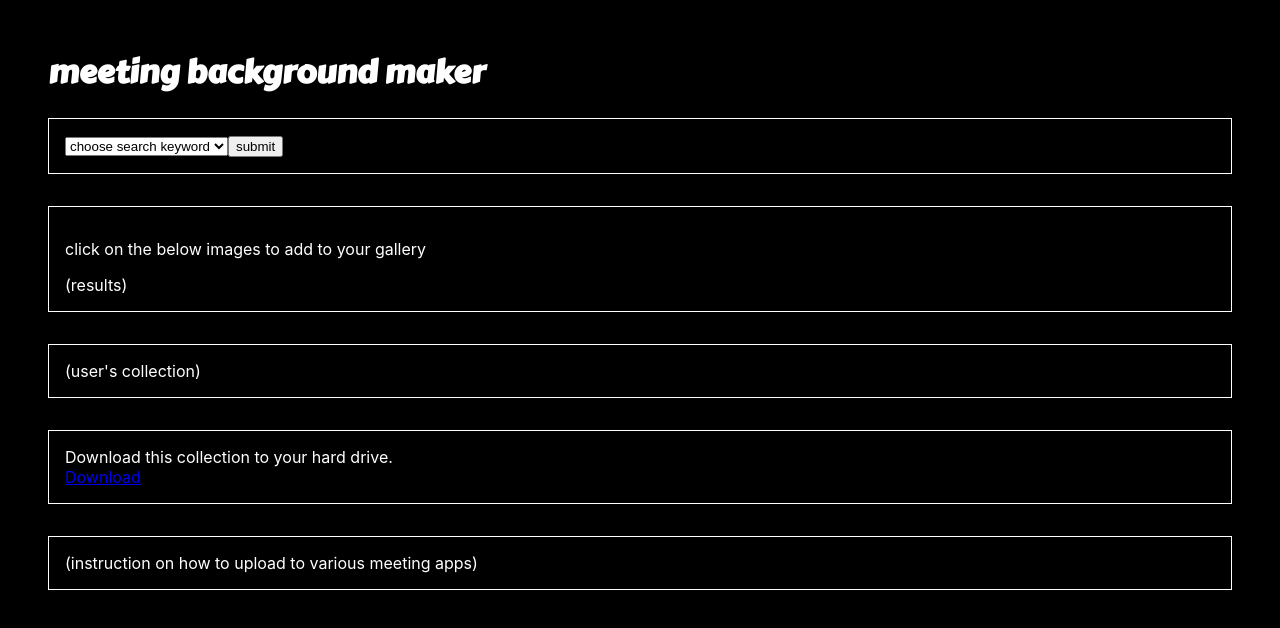
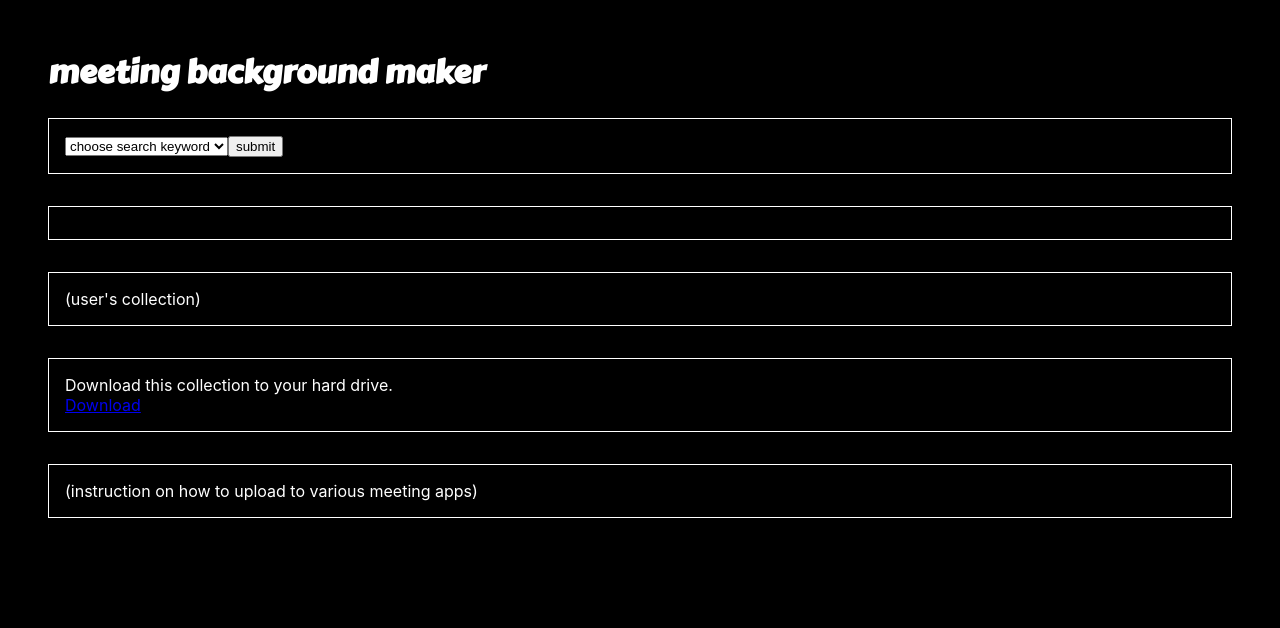
Before and after one commit to snphillips/meeting-background-maker-client, a React (Create React App) app: page / in a window 1280 px wide. Shown: the top 628 px of the page. Built offline with nearby package versions, Linux system fonts and the light colour scheme.

Commit message:
results displayed in results component

```diff
--- a/src/App.js
+++ b/src/App.js
@@ -16,7 +16,9 @@ export default class App extends Component {
       loading: false, // the loading spinner
       // serverSource: 'https://art-thief.herokuapp.com/searchbytag',
       // serverSource: 'http://localhost:3000/searchbytag',
-      value: 'candy'
+      value: 'candy',
+      preSelectedImages: [],
+      selectedImages: []
 
     };
 
@@ -76,6 +78,7 @@ export default class App extends Component {
         this.setState({itemInfo: response.data.objects[0].label_text})
         this.setState({learnMoreURL: response.data.objects[0].url})
         this.setState({displayArtResultInfo: {"display": "block"}})
+        this.setState({preSelectedImages: response.data.objects})
       })
       .catch(function (error) {
         console.log(error);
@@ -98,7 +101,8 @@ export default class App extends Component {
                handleDropdownSubmit={this.handleDropdownSubmit}
                parent_state={this.state}
                />
-      <Results />
+      <Results preSelectedImages={this.state.preSelectedImages}
+               />
       <Collection />
       <Download />
       <Instructions />
--- a/src/Results.js
+++ b/src/Results.js
@@ -1,14 +1,54 @@
 import React from 'react';
-import './App.css';
-import './index.css'
+import './index.css';
 
-function Results() {
-  return (
-    <div className="component">
-      <p>click on the below images to add to your gallery</p>
-      <div className="results">(results)</div>
-    </div>
+
+export default class Results extends React.Component {
+  // constructor(props) {
+  //   super(props);
+
+  //  // "this" binding
+
+  // }
+
+
+
+  render() {
+
+    return (
+      <section className="component">
+
+          <div className="gallery">
+
+
+                 {this.props.preSelectedImages.map( item => {
+
+                    let imageIndex = this.props.preSelectedImages.indexOf(item)
+                    console.log("imageIndex as we build the gallery:", imageIndex)
+
+
+                      return(
+
+                        <div className="image-card">
+
+                          <img className="art-img"
+                               src={item.link}
+                               alt={item.title}
+                              />
+
+                        </div>
+                        )
+
+                       })
+                 }
+
+        </div>
+
+
+    </section>
   );
+  }
+
+
+
+
 }
-
-export default Results;
```
